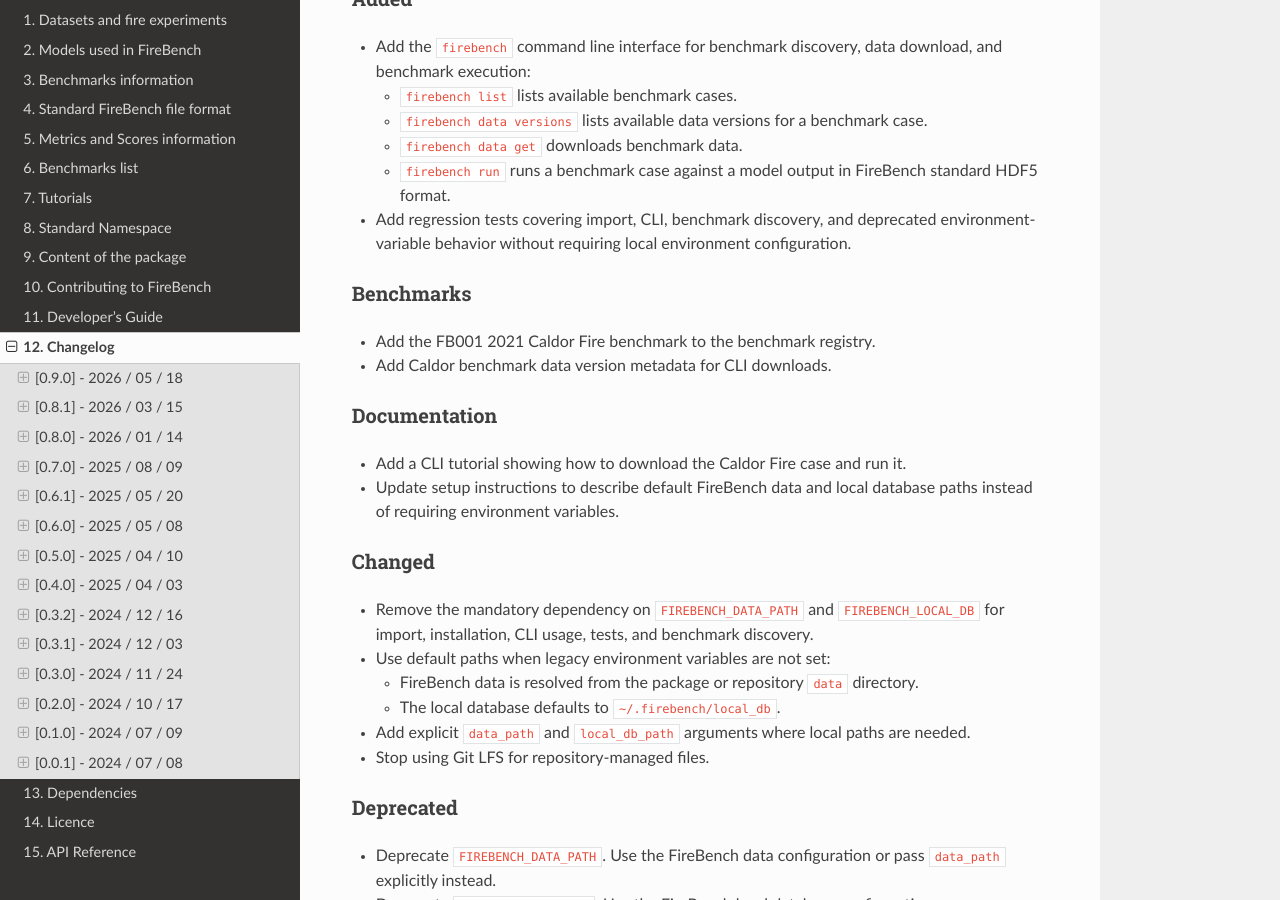
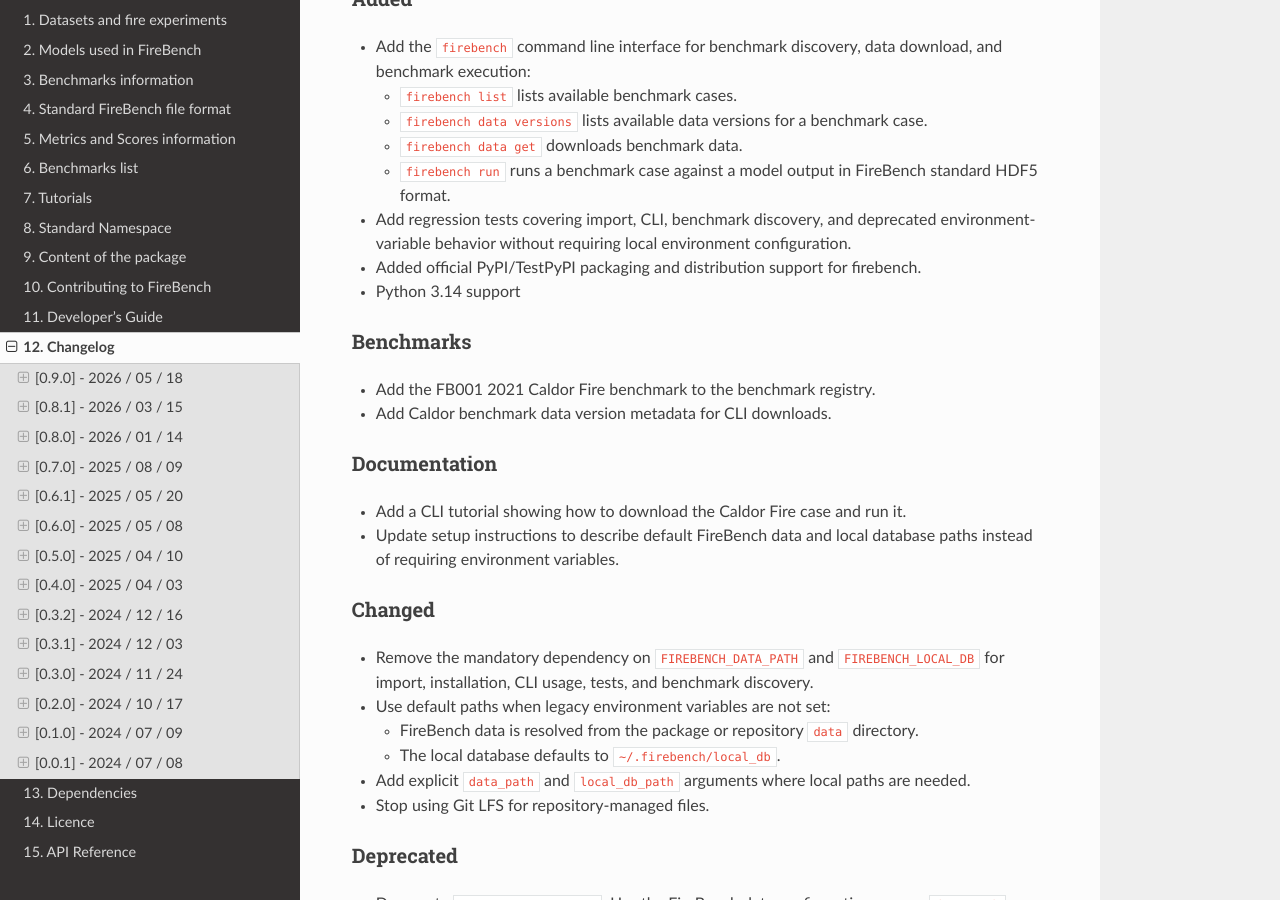
Before and after one commit to wirc-sjsu/firebench, a Sphinx documentation site: the page built from docs/changelog.md, in a window 1280 px wide and 900 px high, scrolled down 303 px. Built offline with Sphinx 7.4.7 and the Read the Docs theme 3.1.0, drawn with Linux system fonts in a browser that asks for light colours.

Commit message:
update changelog

```diff
--- a/docs/changelog.md
+++ b/docs/changelog.md
@@ -12,6 +12,8 @@
   - `firebench data get` downloads benchmark data.
   - `firebench run` runs a benchmark case against a model output in FireBench standard HDF5 format.
 - Add regression tests covering import, CLI, benchmark discovery, and deprecated environment-variable behavior without requiring local environment configuration.
+- Added official PyPI/TestPyPI packaging and distribution support for firebench.
+- Python 3.14 support
 
 ### Benchmarks
 - Add the FB001 2021 Caldor Fire benchmark to the benchmark registry.
```
Also changed, not shown: CHANGELOG.md (+2 -0 lines).
